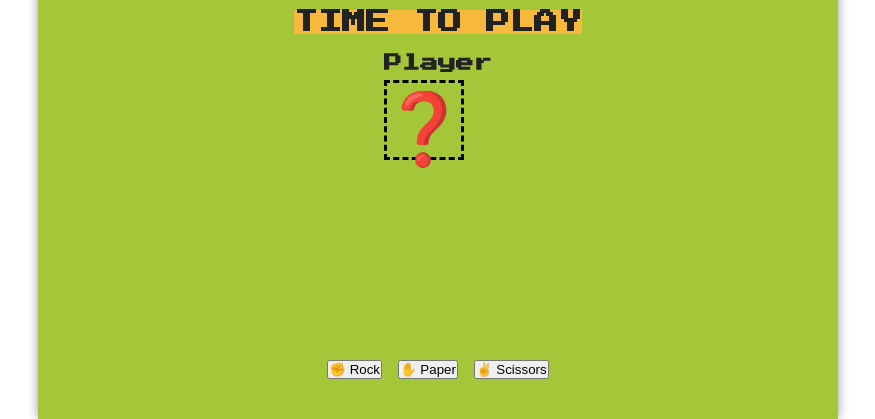
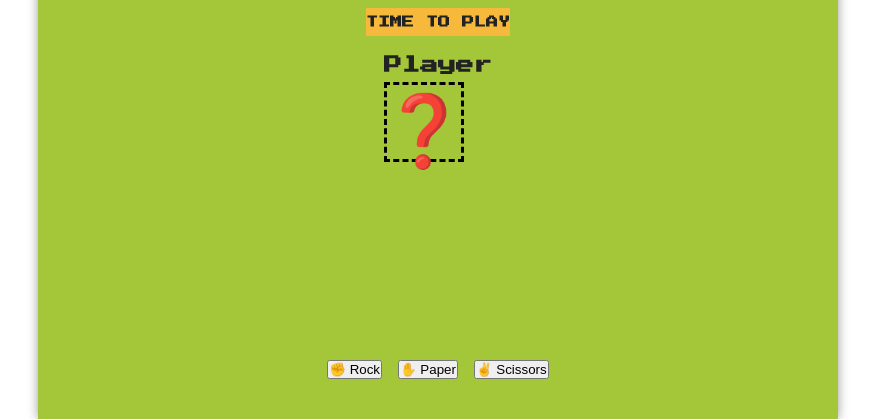
Before and after one commit to de-scientist/rock_paper_scissors_game, a website: page index.html in a window 1280 px wide. Shown: the part 381-800 px from the top of the page, without its empty margins (202-1077 px from the left). Drawn offline with Linux system fonts and the light colour scheme.

Commit message:
style the result banner and add the font-size of the h2

```diff
--- a/src/style.css
+++ b/src/style.css
@@ -81,7 +81,13 @@
 
 .result-banner {
   background-color: #f6b93b;
-  padd
+  padding: 8px 0;
+  width: 100%;
+}
+
+.result-banner h2 {
+  margin: 0;
+  font-size: 12px;
 }
 
 .player {
```
